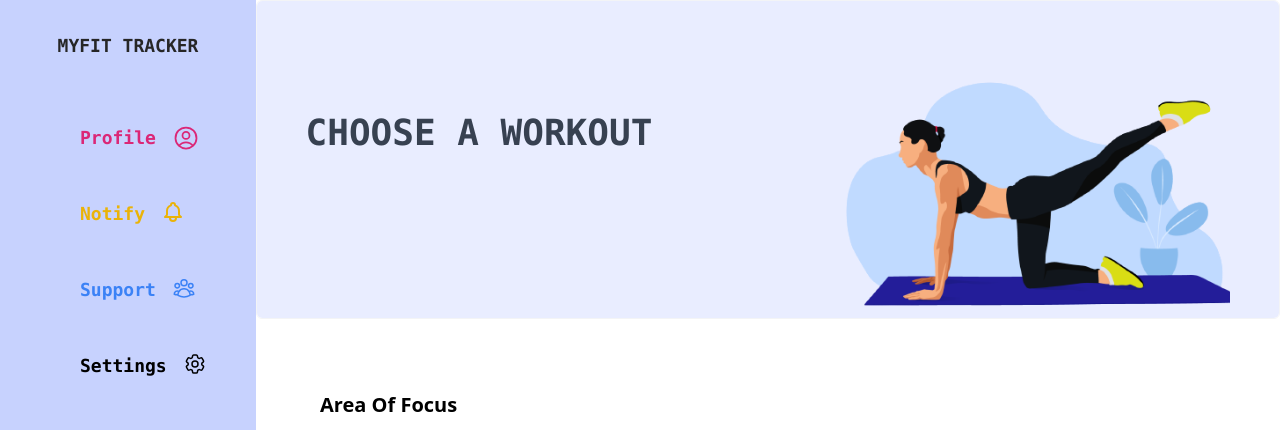
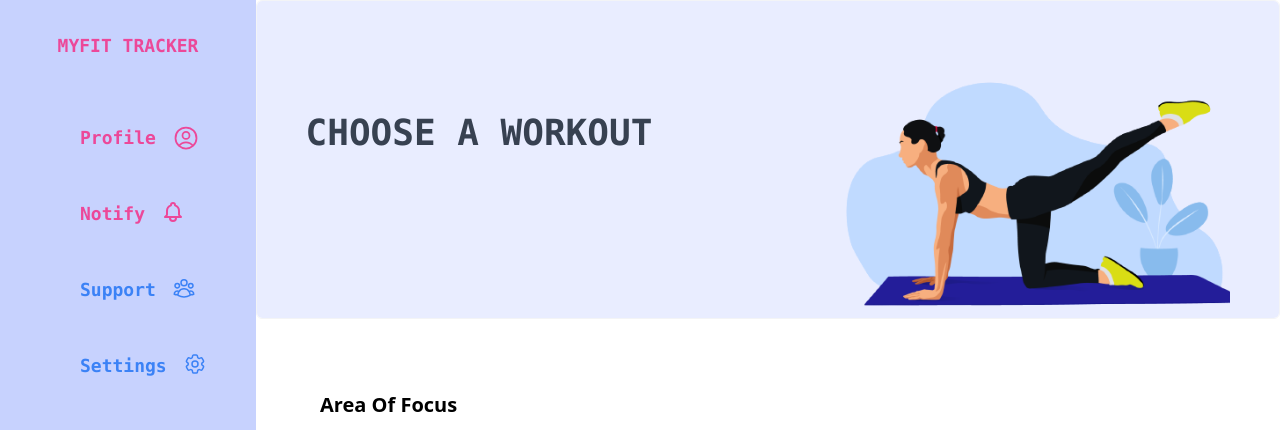
Before and after one commit to Obaayaa-1988/Nuxtjs-Workout-Tracker, a Nuxt app: page / in a window 1280 px wide. Shown: the top 430 px of the page. Built offline with nearby package versions, Linux system fonts and the light colour scheme.

Commit message:
added new styling to sidebar navigation component

```diff
--- a/components/Navigation.vue
+++ b/components/Navigation.vue
@@ -3,7 +3,7 @@
       <aside class="w-64" aria-label="Sidebar">
          <nav class="text-right">
             <div class="flex justify-evenly items-center">
-               <h1 class="font-extrabold upppercase p-8  text-neutral-800 text-lg font-mono">
+               <h1 class="font-extrabold upppercase p-8  text-pink-500 text-lg font-mono">
                   <nuxt-link to="/showcase" class="hover:text-gray-700 ">MYFIT TRACKER</nuxt-link>
                </h1>
                <div class="px-4 cursor-pointer md:hidden" id="burger">
@@ -17,10 +17,10 @@
             <div class="flex flex-col items-center gap-y-12 mt-8">
                <p class="w-24  pr-8">
                   <nuxt-link to="/profile" class="flex justify-between gap-4">
-                     <span class="text-lg font-semibold font-mono text-pink-600">Profile</span>
+                     <span class="text-lg font-semibold font-mono text-pink-500">Profile</span>
                      <span>
                         <svg xmlns="http://www.w3.org/2000/svg" fill="none" viewBox="0 0 24 24" stroke-width="1.5" stroke="currentColor"
-                           class="w-7 h-7 font-semibold text-pink-600">
+                           class="w-7 h-7 font-semibold text-pink-500">
                            <path stroke-linecap="round" stroke-linejoin="round"
                               d="M17.982 18.725A7.488 7.488 0 0012 15.75a7.488 7.488 0 00-5.982 2.975m11.963 0a9 9 0 10-11.963 0m11.963 0A8.966 8.966 0 0112 21a8.966 8.966 0 01-5.982-2.275M15 9.75a3 3 0 11-6 0 3 3 0 016 0z" />
                         </svg>
@@ -32,9 +32,9 @@
 
                <p class="w-24 pr-2 ">
                   <nuxt-link to="/notify" class="flex justify-between gap-4">
-                     <span class="text-lg font-semibold font-mono text-yellow-500">Notify</span>
+                     <span class="text-lg font-semibold font-mono text-pink-500">Notify</span>
                      <span>
-                        <svg xmlns="http://www.w3.org/2000/svg" class="h-6 w-6 text-yellow-500" fill="none" viewBox="0 0 24 24"
+                        <svg xmlns="http://www.w3.org/2000/svg" class="h-6 w-6 text-pink-500" fill="none" viewBox="0 0 24 24"
                            stroke="currentColor" stroke-width="2">
                            <path stroke-linecap="round" stroke-linejoin="round"
                               d="M15 17h5l-1.405-1.405A2.032 2.032 0 0118 14.158V11a6.002 6.002 0 00-4-5.659V5a2 2 0 10-4 0v.341C7.67 6.165 6 8.388 6 11v3.159c0 .538-.214 1.055-.595 1.436L4 17h5m6 0v1a3 3 0 11-6 0v-1m6 0H9" />
@@ -58,10 +58,10 @@
                </p>
                <p class="w-24 pr-2 ">
                   <nuxt-link to="/settings" class="flex justify-between gap-4 cursor-pointer">
-                     <span class="text-lg font-semibold font-mono ">Settings</span>
+                     <span class="text-lg font-semibold font-mono text-blue-500">Settings</span>
                      <span>
                         <svg xmlns="http://www.w3.org/2000/svg" fill="none" viewBox="0 0 24 24" stroke-width="1.5" stroke="currentColor"
-                           class="w-6 h-6 ">
+                           class="w-6 h-6 text-blue-500">
                            <path stroke-linecap="round" stroke-linejoin="round"
                               d="M9.594 3.94c.09-.542.56-.94 1.11-.94h2.593c.55 0 1.02.398 1.11.94l.213 1.281c.063.374.313.686.645.87.074.04.147.083.22.127.324.196.72.257 1.075.124l1.217-.456a1.125 1.125 0 011.37.49l1.296 2.247a1.125 1.125 0 01-.26 1.431l-1.003.827c-.293.24-.438.613-.431.992a6.759 6.759 0 010 .255c-.007.378.138.75.43.99l1.005.828c.424.35.534.954.26 1.43l-1.298 2.247a1.125 1.125 0 01-1.369.491l-1.217-.456c-.355-.133-.75-.072-1.076.124a6.57 6.57 0 01-.22.128c-.331.183-.581.495-.644.869l-.213 1.28c-.09.543-.56.941-1.11.941h-2.594c-.55 0-1.02-.398-1.11-.94l-.213-1.281c-.062-.374-.312-.686-.644-.87a6.52 6.52 0 01-.22-.127c-.325-.196-.72-.257-1.076-.124l-1.217.456a1.125 1.125 0 01-1.369-.49l-1.297-2.247a1.125 1.125 0 01.26-1.431l1.004-.827c.292-.24.437-.613.43-.992a6.932 6.932 0 010-.255c.007-.378-.138-.75-.43-.99l-1.004-.828a1.125 1.125 0 01-.26-1.43l1.297-2.247a1.125 1.125 0 011.37-.491l1.216.456c.356.133.751.072 1.076-.124.072-.044.146-.087.22-.128.332-.183.582-.495.644-.869l.214-1.281z" />
                            <path stroke-linecap="round" stroke-linejoin="round" d="M15 12a3 3 0 11-6 0 3 3 0 016 0z" />
```
